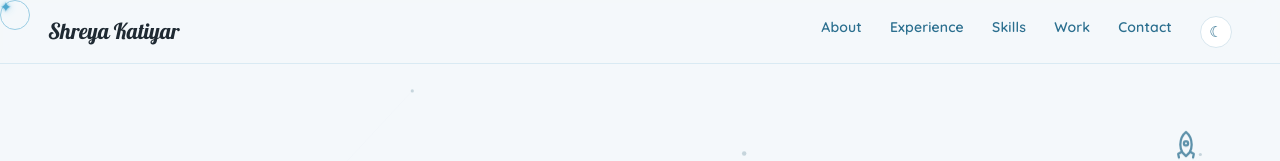
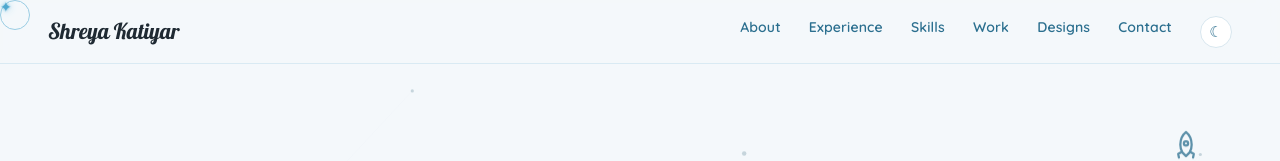
Before and after one commit to shreyakat21/MyWebsite, a React (Vite) app: page / in a window 1280 px wide. Shown: the top 161 px of the page. Built offline with nearby package versions, Linux system fonts and the light colour scheme.

Commit message:
Add Designs link to main nav so it's not buried in the Work grid
The /designs case-study page was only reachable via one card among six
in the Work section. Added a top-level nav link so it's visible from
any scroll position.

```diff
--- a/src/components/Nav.jsx
+++ b/src/components/Nav.jsx
@@ -1,3 +1,4 @@
+import { Link } from "react-router-dom";
 import ThemeToggle from "./ThemeToggle";
 import useMagnetic from "../hooks/useMagnetic";
 
@@ -6,6 +7,7 @@ const LINKS = [
   { href: "#experience", label: "Experience" },
   { href: "#skills", label: "Skills" },
   { href: "#work", label: "Work" },
+  { to: "/designs", label: "Designs" },
   { href: "#contact", label: "Contact" },
 ];
 
@@ -20,10 +22,16 @@ export default function Nav() {
       <nav>
         <ul className="nav-links">
           {LINKS.map((link) => (
-            <li key={link.href}>
-              <a className="nav-link" href={link.href}>
-                {link.label}
-              </a>
+            <li key={link.to || link.href}>
+              {link.to ? (
+                <Link className="nav-link" to={link.to}>
+                  {link.label}
+                </Link>
+              ) : (
+                <a className="nav-link" href={link.href}>
+                  {link.label}
+                </a>
+              )}
             </li>
           ))}
           <li>
```
